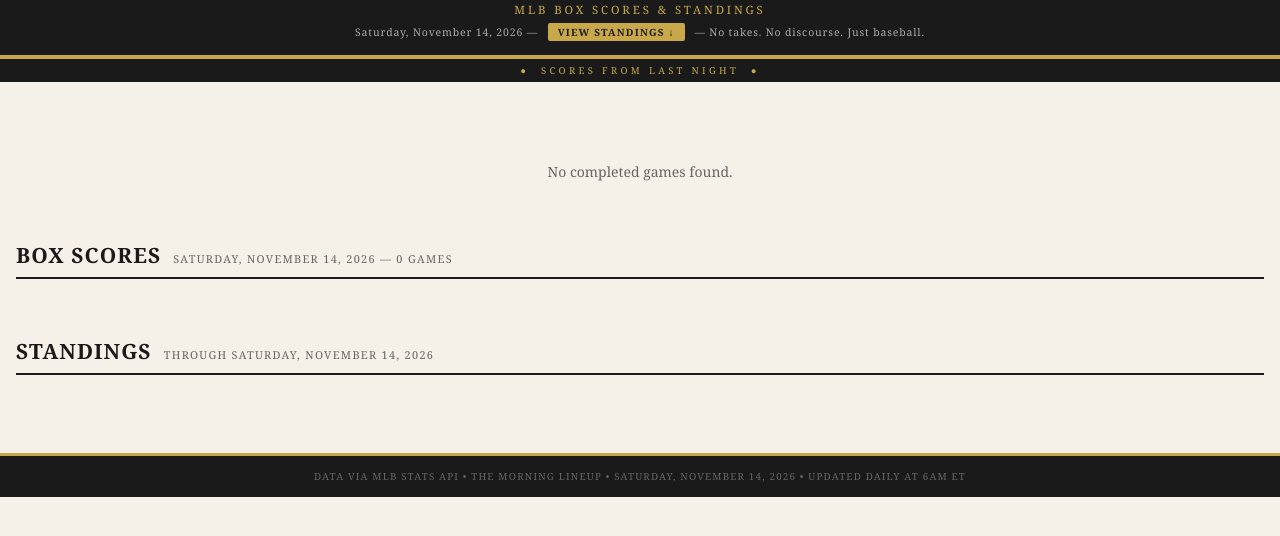
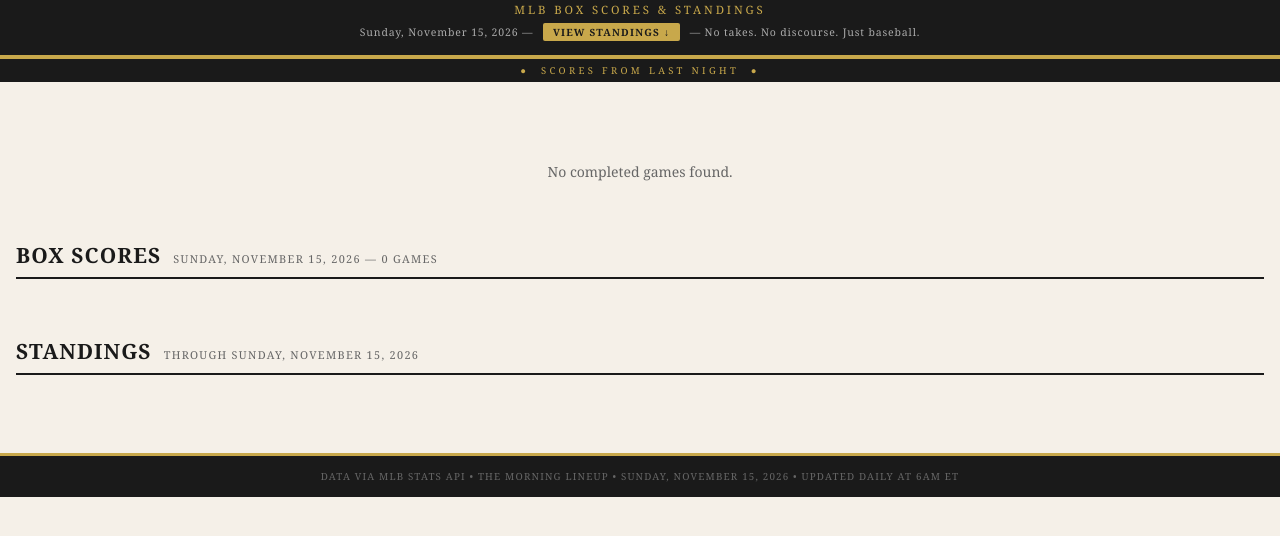
Before and after one commit to scribellin/MLBLineup, a plain HTML site: page docs/mlbscores/index.html in a window 1280 px wide. Shown: the part 66-602 px from the top of the page. Drawn offline with Linux system fonts and the light colour scheme.

Commit message:
Daily update 2026-11-16

```diff
--- a/docs/mlbscores/index.html
+++ b/docs/mlbscores/index.html
@@ -1,6 +1,6 @@
 <!DOCTYPE html>
 <html lang="en"><head><meta charset="UTF-8"><meta name="viewport" content="width=device-width,initial-scale=1">
-<title>Last Night's MLB Scores</title><meta property="og:title" content="Last Night's MLB Scores"><meta property="og:description" content="MLB Box Scores & Standings"><meta property="og:type" content="website"><meta name="twitter:card" content="summary"><meta name="twitter:title" content="Last Night's MLB Scores"><meta name="twitter:description" content="MLB Box Scores & Standings"><title>The Morning Lineup — Saturday, November 14, 2026</title><style>
+<title>Last Night's MLB Scores</title><meta property="og:title" content="Last Night's MLB Scores"><meta property="og:description" content="MLB Box Scores & Standings"><meta property="og:type" content="website"><meta name="twitter:card" content="summary"><meta name="twitter:title" content="Last Night's MLB Scores"><meta name="twitter:description" content="MLB Box Scores & Standings"><title>The Morning Lineup — Sunday, November 15, 2026</title><style>
 *{box-sizing:border-box;margin:0;padding:0}
 body{background:#f5f0e8;font-family:"Georgia","Times New Roman",serif;color:#1a1a1a;font-size:14px}
 .masthead{background:#1a1a1a;color:#f5f0e8;text-align:center;padding:18px 20px 14px;border-bottom:4px solid #c8a84b}
@@ -65,12 +65,12 @@ body{background:#f5f0e8;font-family:"Georgia","Times New Roman",serif;color:#1a1
 </style></head><body>
 <div class="masthead"><h1>&#9749; The Morning Lineup</h1>
 <div class="tagline">MLB Box Scores &amp; Standings</div>
-<div class="dateline">Saturday, November 14, 2026 &mdash; <a href="#standings" class="nav-btn">View Standings &darr;</a> &mdash; No takes. No discourse. Just baseball.</div></div>
+<div class="dateline">Sunday, November 15, 2026 &mdash; <a href="#standings" class="nav-btn">View Standings &darr;</a> &mdash; No takes. No discourse. Just baseball.</div></div>
 <div class="section-divider">&#9679;&nbsp; Scores from Last Night &nbsp;&#9679;</div>
 <div class="main-content"><p style="text-align:center;padding:60px;color:#666">No completed games found.</p>
-<div class="page-header"><h2>Box Scores</h2><span class="subtitle">Saturday, November 14, 2026 &mdash; 0 Games</span></div>
+<div class="page-header"><h2>Box Scores</h2><span class="subtitle">Sunday, November 15, 2026 &mdash; 0 Games</span></div>
 <div class="games-grid"></div>
-<div class="standings-section" id="standings"><div class="page-header"><h2>Standings</h2><span class="subtitle">Through Saturday, November 14, 2026</span></div>
+<div class="standings-section" id="standings"><div class="page-header"><h2>Standings</h2><span class="subtitle">Through Sunday, November 15, 2026</span></div>
 <div class="standings-grid"></div></div></div>
-<div class="footer">Data via MLB Stats API &bull; The Morning Lineup &bull; Saturday, November 14, 2026 &bull; Updated daily at 6am ET</div>
+<div class="footer">Data via MLB Stats API &bull; The Morning Lineup &bull; Sunday, November 15, 2026 &bull; Updated daily at 6am ET</div>
 </body></html>
```
